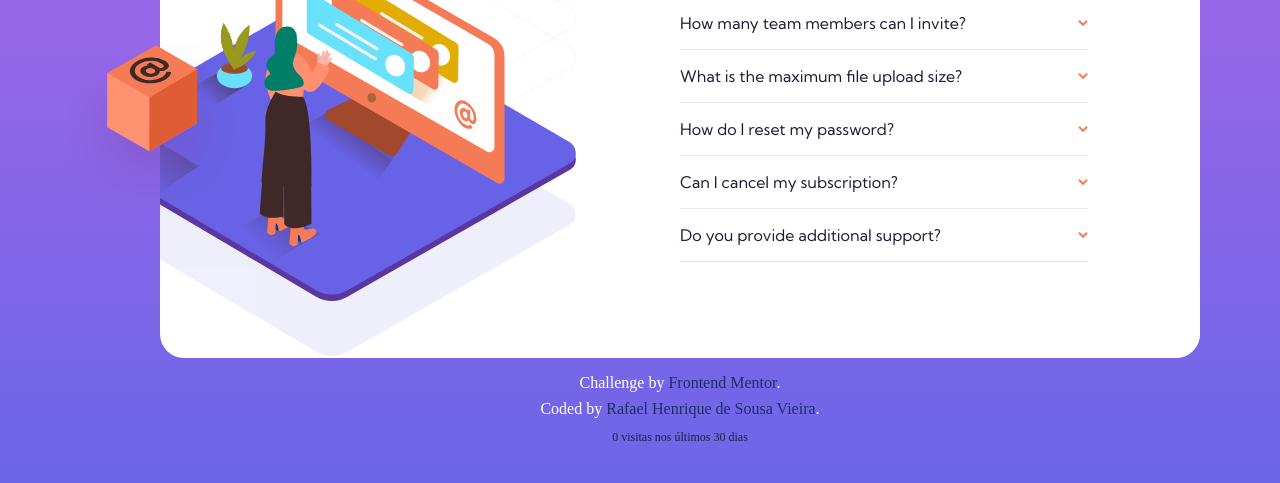
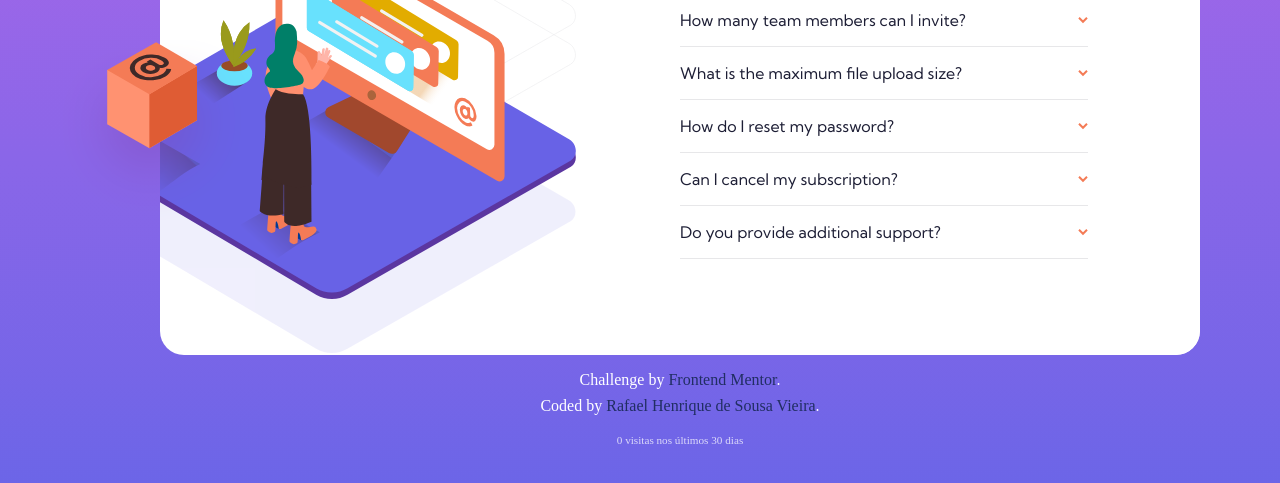
Before and after one commit to RafaelHDSV/FAQ-Accordion-Card, a plain HTML site: page index.html in a window 1280 px wide. Shown: the part 241-724 px from the top of the page. Drawn offline with Linux system fonts and the light colour scheme.

Commit message:
Fix Vieira Analytics collect and visit-count footer placement.

```diff
--- a/index.html
+++ b/index.html
@@ -87,7 +87,11 @@
 
   <script src="script.js"></script>
 <script data-name="BMC-Widget" data-cfasync="false" src="https://cdnjs.buymeacoffee.com/1.0.0/widget.prod.min.js" data-id="vieira" data-description="Support me on Buy me a coffee!" data-message="" data-color="#F47C57" data-position="Right" data-x_margin="18" data-y_margin="18"></script>
-    <p id="va-visits" aria-live="polite" hidden style="margin:0;padding:0.75rem 1rem;text-align:center;font-size:0.75rem;opacity:0.7"></p>
+
+  <footer class="attribution" style="text-align:center;padding:0.75rem 1rem;font-size:0.75rem">
+    <p id="va-visits" aria-live="polite" hidden style="margin:0.35rem 0 0;padding:0;text-align:center;font-size:0.7rem;line-height:1.3;opacity:0.75;color:inherit"></p>
+  </footer>
+    <script type="module" src="js/analytics.js"></script>
     <script type="module" src="js/visit-count.js"></script>
 </body>
 
--- /dev/null
+++ b/js/analytics.js
@@ -0,0 +1,3 @@
+import { trackPageview } from '../vendor/vieira-analytics/dist/index.js'
+
+trackPageview({ projectKey: 'cartao-de-faq' })
```
Also changed, not shown: vendor/vieira-analytics/package.json (added, +25 -0 lines), vendor/vieira-analytics/dist/chunk-7RC3YH4P.js (added), vendor/vieira-analytics/dist/index.js (added), vendor/vieira-analytics/dist/react.js (added), 3 other files.
